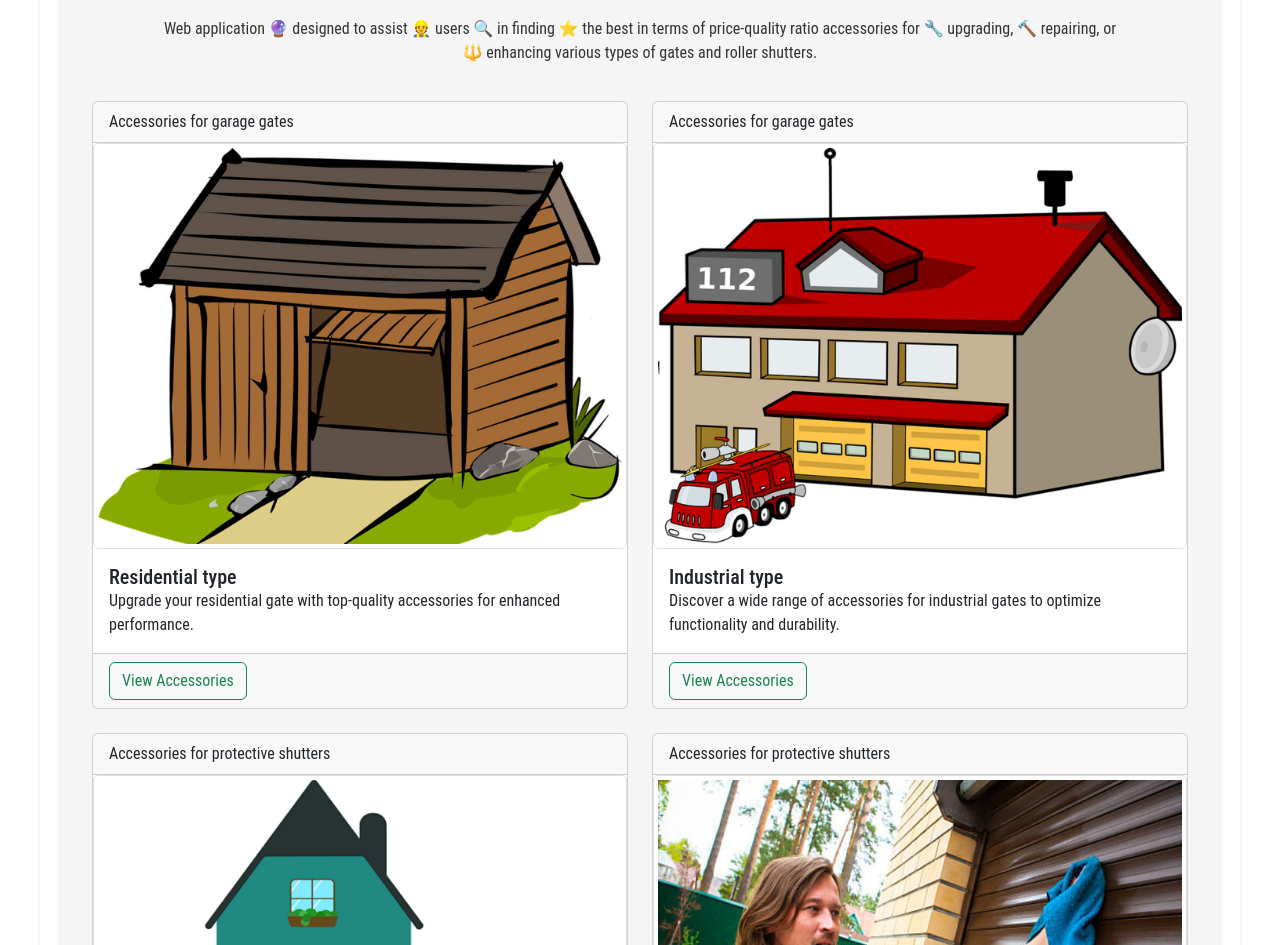
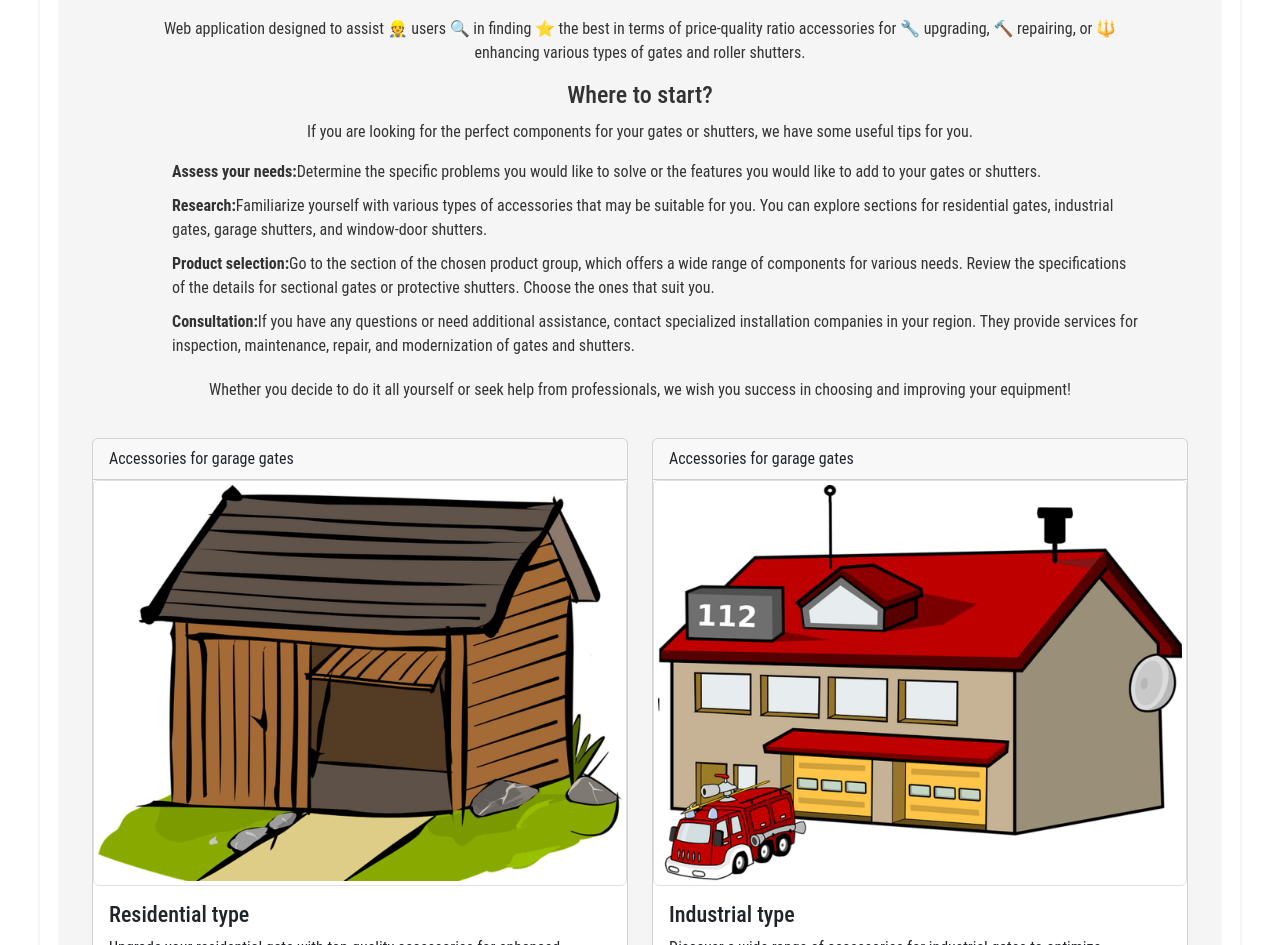
Before and after one commit to SKindij/OSAtechno, a React (Create React App) app: page / in a window 1280 px wide. Shown: the part 227-1172 px from the top of the page. Built offline with nearby package versions, Linux system fonts and the light colour scheme.

Commit message:
refactor: improve code organization and structure

```diff
--- a/src/components/pages/MainPage.js
+++ b/src/components/pages/MainPage.js
@@ -2,13 +2,13 @@ import React from 'react';
 import { Helmet } from "react-helmet";
 import { Link } from 'react-router-dom';
 import { Container, Row, Col, Card, Button } from 'react-bootstrap';
-
 import { commonImages as images } from './commonImages'; // Import the images object
 import './Pages.scss';
 
 function MainPage() {
   return (
     <main className='main-page'>
+
       <Helmet>
         <meta name="description"
           content="Upgrade and repair gates and roller shutters effortlessly.
@@ -20,27 +20,52 @@ function MainPage() {
         <title>Optimal Selection Accessories</title>
         <link rel="canonical" href="https://osatechno.com/" />
       </Helmet>
-      <div className="header-content">
+
+      <section className="purpose-section">
+        <div className="aim-content">
         <h1 className="mb-3">OSA - Optimal Selection of Accessories</h1>
         <p className="mb-3">
-          Web application 🔮 designed to assist 👷 users 🔍 in finding ⭐ the best in terms of price-quality ratio accessories
+          Web application designed to assist 👷 users 🔍 in finding ⭐ the best in terms of price-quality ratio accessories
             for 🔧 upgrading, 🔨 repairing, or 🔱 enhancing various types of gates and roller shutters.
         </p>
       </div>
+      <div className="advices-content">
+          <h2>Where to start?</h2>
+            <p>If you are looking for the perfect components for your gates or shutters, we have some useful tips for you.</p>
+            <ol>
+              <li><strong>Assess your needs:</strong>
+                Determine the specific problems you would like to solve or the features you would like to add to your gates or shutters.
+              </li>
+              <li><strong>Research:</strong>
+                Familiarize yourself with various types of accessories that may be suitable for you. You can explore sections for residential gates, industrial gates, garage shutters, and window-door shutters.
+              </li>
+              <li><strong>Product selection:</strong>
+                Go to the section of the chosen product group, which offers a wide range of components for various needs.
+                Review the specifications of the details for sectional gates or protective shutters. Choose the ones that suit you.
+              </li>
+              <li><strong>Consultation:</strong>
+                If you have any questions or need additional assistance, contact specialized installation companies in your region. They provide services for inspection, maintenance, repair, and modernization of gates and shutters.
+              </li>
+            </ol>
+            <p>Whether you decide to do it all yourself or seek help from professionals, we wish you success in choosing and improving your equipment!</p>
+        </div>
+      </section>
+
+      <section className="product-groups-section">
       <Container>
         <Row xs={1} md={2} className="g-4 justify-content-center">
           <Col>
             <Card className="card-wrapper">
-            <Card.Header>Accessories for garage gates</Card.Header>
+            <Card.Header className="card-header">Accessories for garage gates</Card.Header>
             <Link to="/residential">
               <Card.Img variant="top" src={images.residentialGate916}
                 srcSet={`${images.residentialGate334} 334w, ${images.residentialGate668} 668w, ${images.residentialGate916} 916w`}
                 sizes="(min-width: 1200px) 525px, (min-width: 1000px) calc(11.11vw + 314px), (min-width: 780px) calc(5vw + 276px), (min-width: 640px) 505px, calc(93.75vw - 76px)"
-                className="img-fluid img-thumbnail product-image" alt="roller gate"
+                className="img-fluid img-thumbnail product-group-image" alt="roller gate"
                 width={916} height={692}/>
             </Link>
               <Card.Body>
-                <Card.Title>Residential type</Card.Title>
+                <Card.Title><h3>Residential type</h3></Card.Title>
                 <Card.Text>Upgrade your residential gate with top-quality accessories for enhanced performance.</Card.Text>
               </Card.Body>
               <Card.Footer>
@@ -50,16 +75,16 @@ function MainPage() {
           </Col>
           <Col>
             <Card className="card-wrapper">
-              <Card.Header>Accessories for garage gates</Card.Header>
+              <Card.Header className="card-header">Accessories for garage gates</Card.Header>
               <Link to="/industrial">
               <Card.Img variant="top" src={images.industrialGate916}
                 srcSet={`${images.industrialGate334} 334w, ${images.industrialGate668} 668w, ${images.industrialGate916} 916w`}
                 sizes="(min-width: 1200px) 525px, (min-width: 1000px) calc(11.11vw + 314px), (min-width: 780px) calc(5vw + 276px), (min-width: 640px) 505px, calc(93.75vw - 76px)"
-                className="img-fluid img-thumbnail product-image" alt="roller gate"
+                className="img-fluid img-thumbnail product-group-image" alt="roller gate"
                 width={916} height={692} />
               </Link>
               <Card.Body>
-                <Card.Title>Industrial type</Card.Title>
+                <Card.Title><h3>Industrial type</h3></Card.Title>
                 <Card.Text>Discover a wide range of accessories for industrial gates to optimize functionality and durability.</Card.Text>
               </Card.Body>
               <Card.Footer>
@@ -69,16 +94,16 @@ function MainPage() {
           </Col>
           <Col>
             <Card className="card-wrapper">
-              <Card.Header>Accessories for protective shutters</Card.Header>
+              <Card.Header className="card-header">Accessories for protective shutters</Card.Header>
               <Link to="/garageroller">
               <Card.Img variant="top" src={images.garageRollet916}
                 srcSet={`${images.garageRollet334} 334w, ${images.garageRollet668} 668w, ${images.garageRollet916} 916w`}
                 sizes="(min-width: 1200px) 525px, (min-width: 1000px) calc(11.11vw + 314px), (min-width: 780px) calc(5vw + 276px), (min-width: 640px) 505px, calc(93.75vw - 76px)"
-                className="img-fluid img-thumbnail product-image" alt="roller gate"
+                className="img-fluid img-thumbnail product-group-image" alt="roller gate"
                 width={916} height={692} />
               </Link>
               <Card.Body>
-                <Card.Title>Garage type</Card.Title>
+                <Card.Title><h3>Garage type</h3></Card.Title>
                 <Card.Text>Customize your garage doors with reliable and stylish accessories for optimal functionality.</Card.Text>
               </Card.Body>
               <Card.Footer>
@@ -88,16 +113,16 @@ function MainPage() {
           </Col>
           <Col>
             <Card className="card-wrapper">
-              <Card.Header>Accessories for protective shutters</Card.Header>
+              <Card.Header className="card-header">Accessories for protective shutters</Card.Header>
               <Link to="/windowroller">
               <Card.Img variant="top" src={images.windowRollet916}
                 srcSet={`${images.windowRollet334} 334w, ${images.windowRollet668} 668w, ${images.windowRollet916} 916w`}
                 sizes="(min-width: 1200px) 525px, (min-width: 1000px) calc(11.11vw + 314px), (min-width: 780px) calc(5vw + 276px), (min-width: 640px) 505px, calc(93.75vw - 76px)"
-                className="img-fluid img-thumbnail product-image" alt="roller gate"
+                className="img-fluid img-thumbnail product-group-image" alt="roller gate"
                 width={916} height={692} />
               </Link>
               <Card.Body>
-                <Card.Title>Window type</Card.Title>
+                <Card.Title><h3>Window type</h3></Card.Title>
                 <Card.Text>Explore selection of accessories to enhance the functionality and aesthetics of your window shutters.</Card.Text>
               </Card.Body>
               <Card.Footer>
@@ -107,8 +132,8 @@ function MainPage() {
           </Col>
         </Row>
       </Container>
+      </section>
     </main>
   );
 }
-
 export default MainPage;
--- a/src/components/pages/Pages.scss
+++ b/src/components/pages/Pages.scss
@@ -1,27 +1,82 @@
 @import '../../variables';
-
+/* here are styles for main page */
 .main-page {
   padding: 20px;
   background-color: $main-background;
   box-shadow: $box-shadow;
   margin-bottom: 20px;
-
-  .header-content { /* Fix the class name here */
+  /* here are styles for the first block */
+  .purpose-section {
+    padding: 20px 60px;
     text-align: center;
-    padding: 20px 80px;
     @media (max-width: 768px) {
-      padding: 5px 10px;
+      padding: 2px 6px;
+    }
+    .advices-content {
+      margin: 0 auto;
+      text-align: center;
+      h2 {
+        font-size: 24px;
+        margin-bottom: 10px;
+      }
+      p {
+        font-size: 16px;
+        line-height: 1.5;
+        margin-bottom: 16px;
+      }
+      ol {
+        text-align: left;
+        margin-bottom: 20px;
+        li {
+          font-size: 16px;
+          line-height: 1.5;
+          margin-bottom: 10px;
+          strong {
+            font-weight: bold;
           }
         }
+      }
+    }
+  }
+  /* here are styles for the second block */
+  .product-groups-section {
     .card-wrapper {
       height: 100%;
+      /* smooth transition for backlight effect */
+      transition: box-shadow 0.3s ease;
+      &:hover {
+        /* сhange shadow when hovering over card */
+        box-shadow: 0 0 10px $shadow-effect;
+        .card-header, h3 {
+          font-weight: bold;
+          color: darkgreen;
         }
+      }
+    }
+    h3 {
+        font-size: 22px;
+        margin-bottom: 8px;
+      }
+    .product-group-image {
+        width: 100%; /* Adjust value to resize image as desired */
+        height: auto; /* Maintain aspect ratio */
+      }
+  }
+}
+/* here are styles for gate page */
+.gates-page {
+  padding: 20px;
+  background-color: $main-background;
+  box-shadow: $box-shadow;
+  margin-bottom: 20px;
+  /* here are styles for the first block */
+  .products-section {
     .blur {
-    filter: blur(3px); // apply the blur effect
-    pointer-events: none; // prohibit interaction with elements that have blur class
+      filter: blur(3px);
+      pointer-events: none;
     }
     .product-card {
-    margin-bottom: 20px; /* Adjust the value to add the desired spacing */
+      margin-bottom: 20px;
       @media (max-width: 768px) {
         .product-button {
           margin-top: 10px;
@@ -29,27 +84,40 @@
         }
       }
     }
-
-  .product-card-highlight {
+    .card-highlight {
       border: 3px solid $yellow-border;
       box-shadow: 0 0 10px $shadow-effect;
     }
-
     .product-image {
       width: 100%; /* Adjust value to resize image as desired */
       height: auto; /* Maintain aspect ratio */
     }
+
   }
-
+  /* here are styles for the second block */
+  .order-section {
     .accordion {
-  margin-top: 20px;
+      margin-top: 30px;
       margin-bottom: 20px;
+      &:hover {
+        h3 {
+          font-weight: bold;
+          color: darkgreen;
+        }
+      }
+      h3 {
+        font-size: 20px;
       }
 
 
+    }
+  }
+}
+/* here are styles for modal window */
 .modal-detail {
   .product-image {
     width: 100%; /* Adjust value to resize image as desired */
     height: auto; /* Maintain aspect ratio */
   }
 }
+/* here are styles for roller page */
--- a/src/components/pages/ProductDetails.js
+++ b/src/components/pages/ProductDetails.js
@@ -26,7 +26,7 @@ const ProductDetails = ({ onClose, productId }) => {
         <Modal.Title>{product.name}</Modal.Title>
       </Modal.Header>
       <Modal.Body>
-        <div className="product-image-container">
+        <div className="product-img-container">
           <img className="product-image" src={product.imageB} alt="Drawing B of detail" />
         </div>
         <p>Additional Information:</p>
```
Also changed, not shown: public/index.html (+0 -22 lines), src/components/pages/ResidentialGatesPage.js (+17 -12 lines). Lines whose indentation alone changed are shown as unchanged.
